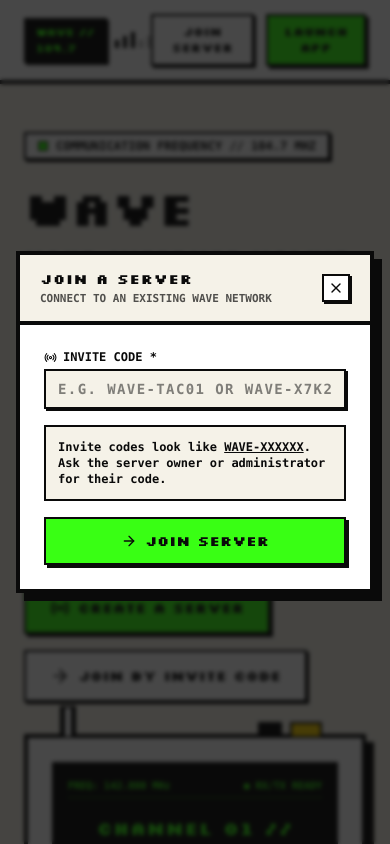
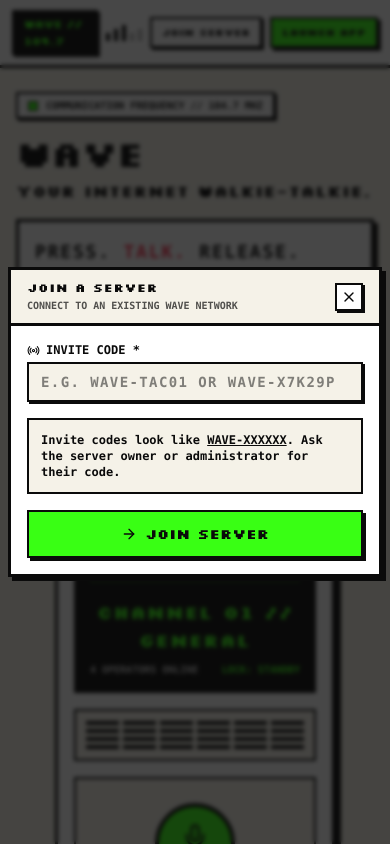
Before and after one commit to MadhurjyaBaruah/wave, a React (Vite) app: page / in a window 390 px wide. Both pictures are taken after a click on the button "JOIN SERVER". Built offline with nearby package versions, Linux system fonts and the light colour scheme; no server answers.

Commit message:
fix(responsive): resolve overflowing issues and optimize layout for smartphones, tablets, laptops, and desktop screens

```diff
--- a/index.html
+++ b/index.html
@@ -2,7 +2,7 @@
 <html lang="en">
   <head>
     <meta charset="UTF-8" />
-    <meta name="viewport" content="width=device-width, initial-scale=1.0" />
+    <meta name="viewport" content="width=device-width, initial-scale=1.0, maximum-scale=1.0, user-scalable=no, viewport-fit=cover" />
     <title>WAVE — Internet Walkie-Talkie</title>
     <meta name="description" content="Your internet walkie-talkie. Press. Talk. Release. Real-time WebRTC push-to-talk voice channels." />
     <meta property="og:title" content="WAVE — Internet Walkie-Talkie" />
--- a/src/App.tsx
+++ b/src/App.tsx
@@ -552,7 +552,7 @@
   const currentUserRole: ServerRole = isOwner ? 'OWNER' : (currentMember?.role || 'MEMBER');
 
   return (
-    <div className="flex flex-col h-screen w-screen bg-[#F5F2E8] text-[#0A0A0A] font-mono overflow-hidden">
+    <div className="flex flex-col h-[100dvh] w-full max-w-[100vw] bg-[#F5F2E8] text-[#0A0A0A] font-mono overflow-hidden">
       {view === 'landing' ? (
         <div className="w-full h-full overflow-y-auto">
           <LandingPage
@@ -570,11 +570,11 @@
       ) : (
         <div className="flex flex-col w-full h-full overflow-hidden">
           {/* Geometric Balance Top Header */}
-          <header className="h-16 border-b-4 border-[#0A0A0A] bg-[#FFFFFF] flex items-center justify-between px-6 shrink-0 z-20">
-            <div className="flex items-center gap-4">
+          <header className="h-14 sm:h-16 border-b-3 sm:border-b-4 border-[#0A0A0A] bg-[#FFFFFF] flex items-center justify-between px-3 sm:px-6 shrink-0 z-20 gap-2">
+            <div className="flex items-center gap-2 sm:gap-4 shrink-0">
               <button
                 onClick={() => setView('landing')}
-                className="bg-[#0A0A0A] text-[#39FF14] px-3 py-1 text-xl sm:text-2xl font-pixel font-bold tracking-tighter cursor-pointer hover:bg-[#1f1f1f] active:translate-y-0.5 border-2 border-[#0A0A0A]"
+                className="bg-[#0A0A0A] text-[#39FF14] px-2.5 sm:px-3 py-1 text-base sm:text-2xl font-pixel font-bold tracking-tighter cursor-pointer hover:bg-[#1f1f1f] active:translate-y-0.5 border-2 border-[#0A0A0A] shrink-0"
                 title="WAVE Home"
               >
                 WAVE // 104.7
@@ -588,20 +588,20 @@
               </div>
             </div>
 
-            <div className="flex items-center gap-4 sm:gap-6">
-              <div className="flex items-center gap-2">
+            <div className="flex items-center gap-2 sm:gap-6 min-w-0">
+              <div className="flex items-center gap-1.5 sm:gap-2 min-w-0">
                 <div
-                  className={`w-3 h-3 border border-[#0A0A0A] shadow-[1px_1px_0px_#0A0A0A] ${
+                  className={`w-2.5 h-2.5 sm:w-3 sm:h-3 border border-[#0A0A0A] shadow-[1px_1px_0px_#0A0A0A] shrink-0 ${
                     isSignalingConnected ? 'bg-[#39FF14]' : 'bg-[#FFD400]'
                   }`}
                 />
-                <span className="text-xs font-bold uppercase tracking-widest truncate max-w-[160px] sm:max-w-none text-[#0A0A0A]">
+                <span className="text-[10px] sm:text-xs font-bold uppercase tracking-widest truncate max-w-[100px] xs:max-w-[150px] sm:max-w-none text-[#0A0A0A]">
                   CONNECTED // {currentUser.username.toUpperCase()}
                 </span>
               </div>
               <button
                 onClick={() => setIsProfileOpen(true)}
-                className="h-8 w-8 bg-[#FFD400] border-2 border-[#0A0A0A] flex items-center justify-center font-bold text-xs shadow-[2px_2px_0px_#0A0A0A] cursor-pointer hover:bg-[#ffe033] active:translate-y-0.5"
+                className="h-7 w-7 sm:h-8 sm:w-8 bg-[#FFD400] border-2 border-[#0A0A0A] flex items-center justify-center font-bold text-xs shadow-[2px_2px_0px_#0A0A0A] cursor-pointer hover:bg-[#ffe033] active:translate-y-0.5 shrink-0"
                 title="Operator Profile"
               >
                 ?
@@ -625,6 +625,14 @@
               onReturnHome={() => setView('landing')}
             />
 
+            {/* Mobile Backdrop for Channel Sidebar Drawer */}
+            {isMobileSidebarOpen && (
+              <div
+                className="md:hidden fixed inset-0 bg-[#0A0A0A]/50 z-30 backdrop-blur-[1px]"
+                onClick={() => setIsMobileSidebarOpen(false)}
+              />
+            )}
+
             {/* Channel Sidebar */}
             {activeServer ? (
               <ChannelSidebar
@@ -639,6 +647,7 @@
                 onOpenCreateChannel={() => setIsCreateChannelOpen(true)}
                 onOpenSettings={() => setIsSettingsOpen(true)}
                 onOpenInvite={() => setIsInviteOpen(true)}
+                onCloseMobile={() => setIsMobileSidebarOpen(false)}
                 onLeaveServer={async () => {
                   if (!activeServer || !currentUser) return;
                   const serverToLeave = activeServer;
@@ -672,7 +681,7 @@
 
                 className={`${
                   isMobileSidebarOpen
-                    ? 'absolute inset-y-0 left-[72px] z-40 flex'
+                    ? 'absolute inset-y-0 left-14 sm:left-16 md:left-[72px] z-40 flex shadow-[4px_0px_0px_#0A0A0A]'
                     : 'hidden md:flex'
                 }`}
               />
--- a/src/components/landing/LandingPage.tsx
+++ b/src/components/landing/LandingPage.tsx
@@ -16,21 +16,21 @@
   return (
     <div className="min-h-screen bg-[#F5F2E8] text-[#0A0A0A] font-mono selection:bg-[#39FF14] selection:text-black">
       {/* Top Header */}
-      <header className="border-b-4 border-[#0A0A0A] bg-[#FFFFFF] sticky top-0 z-40 px-6 py-3.5 flex items-center justify-between">
+      <header className="border-b-3 sm:border-b-4 border-[#0A0A0A] bg-[#FFFFFF] sticky top-0 z-40 px-3 sm:px-6 py-2.5 sm:py-3.5 flex items-center justify-between gap-2">
         <WaveLogo size="md" showTagline />
 
-        <div className="flex items-center gap-3">
+        <div className="flex items-center gap-2 sm:gap-3 shrink-0">
           <button
             onClick={onOpenJoinServer}
             id="landing-header-join-btn"
-            className="retro-btn px-4 py-2 text-xs font-bold"
+            className="retro-btn px-2.5 sm:px-4 py-1.5 sm:py-2 text-[10px] sm:text-xs font-bold"
           >
             JOIN SERVER
           </button>
           <button
             onClick={onEnterDashboard}
             id="landing-header-enter-btn"
-            className="retro-btn retro-btn-green px-4 py-2 text-xs font-black"
+            className="retro-btn retro-btn-green px-2.5 sm:px-4 py-1.5 sm:py-2 text-[10px] sm:text-xs font-black"
           >
             LAUNCH APP
           </button>
@@ -38,49 +38,49 @@
       </header>
 
       {/* Main Hero Container */}
-      <section className="max-w-6xl mx-auto px-6 pt-12 pb-16">
+      <section className="max-w-6xl mx-auto px-4 sm:px-6 pt-6 sm:pt-12 pb-10 sm:pb-16">
         <div className="grid grid-cols-1 lg:grid-cols-12 gap-8 items-center">
           {/* Left Column: Typography & Call To Actions */}
-          <div className="lg:col-span-7 space-y-6">
-            <div className="inline-flex items-center gap-2 px-3 py-1 bg-[#FFFFFF] border-2 border-[#0A0A0A] shadow-[2px_2px_0px_#0A0A0A] text-[#0A0A0A] text-xs font-bold font-mono">
+          <div className="lg:col-span-7 space-y-4 sm:space-y-6">
+            <div className="inline-flex items-center gap-2 px-2.5 sm:px-3 py-1 bg-[#FFFFFF] border-2 border-[#0A0A0A] shadow-[2px_2px_0px_#0A0A0A] text-[#0A0A0A] text-[10px] sm:text-xs font-bold font-mono">
               <span className="w-2.5 h-2.5 bg-[#39FF14] border border-[#0A0A0A]" />
               <span>COMMUNICATION FREQUENCY // 104.7 MHZ</span>
             </div>
 
-            <div className="space-y-3">
-              <h1 className="font-pixel text-5xl sm:text-6xl md:text-7xl font-black tracking-tight text-[#0A0A0A] leading-none">
+            <div className="space-y-2 sm:space-y-3">
+              <h1 className="font-pixel text-4xl sm:text-6xl md:text-7xl font-black tracking-tight text-[#0A0A0A] leading-none">
                 WAVE
               </h1>
-              <p className="font-pixel text-xl sm:text-2xl text-[#0A0A0A] font-bold tracking-wide">
+              <p className="font-pixel text-base sm:text-xl md:text-2xl text-[#0A0A0A] font-bold tracking-wide">
                 YOUR INTERNET WALKIE-TALKIE.
               </p>
             </div>
 
-            <div className="p-5 bg-[#FFFFFF] border-4 border-[#0A0A0A] shadow-[6px_6px_0px_#0A0A0A]">
-              <p className="font-mono text-xl text-[#0A0A0A] tracking-widest font-black uppercase">
+            <div className="p-4 sm:p-5 bg-[#FFFFFF] border-3 sm:border-4 border-[#0A0A0A] shadow-[4px_4px_0px_#0A0A0A] sm:shadow-[6px_6px_0px_#0A0A0A]">
+              <p className="font-mono text-lg sm:text-xl text-[#0A0A0A] tracking-widest font-black uppercase">
                 Press. <span className="text-[#FF304F]">Talk.</span> Release.
               </p>
-              <p className="text-sm text-[#0A0A0A]/80 mt-2 font-bold leading-relaxed">
+              <p className="text-xs sm:text-sm text-[#0A0A0A]/80 mt-2 font-bold leading-relaxed">
                 Instant, low-latency audio transmission directly inside your browser. No bloated bloatware. One speaker at a time. Pure tactical clarity.
               </p>
             </div>
 
-            <div className="flex flex-wrap gap-4 pt-2">
+            <div className="flex flex-col sm:flex-row gap-3 sm:gap-4 pt-2">
               <button
                 onClick={onOpenCreateServer}
                 id="hero-create-server-btn"
-                className="retro-btn retro-btn-green px-6 py-3.5 text-sm md:text-base font-black flex items-center gap-2 shadow-[4px_4px_0px_#0A0A0A] active:translate-y-1"
+                className="retro-btn retro-btn-green px-5 sm:px-6 py-3 sm:py-3.5 text-xs sm:text-sm md:text-base font-black flex items-center justify-center gap-2 shadow-[3px_3px_0px_#0A0A0A] sm:shadow-[4px_4px_0px_#0A0A0A] active:translate-y-1"
               >
-                <Radio className="w-5 h-5" />
+                <Radio className="w-4 h-4 sm:w-5 sm:h-5" />
                 <span>CREATE A SERVER</span>
               </button>
 
               <button
                 onClick={onOpenJoinServer}
                 id="hero-join-server-btn"
-                className="retro-btn px-6 py-3.5 text-sm md:text-base font-black flex items-center gap-2 shadow-[4px_4px_0px_#0A0A0A] active:translate-y-1"
+                className="retro-btn px-5 sm:px-6 py-3 sm:py-3.5 text-xs sm:text-sm md:text-base font-black flex items-center justify-center gap-2 shadow-[3px_3px_0px_#0A0A0A] sm:shadow-[4px_4px_0px_#0A0A0A] active:translate-y-1"
               >
-                <ArrowRight className="w-5 h-5" />
+                <ArrowRight className="w-4 h-4 sm:w-5 sm:h-5" />
                 <span>JOIN BY INVITE CODE</span>
               </button>
             </div>
@@ -88,7 +88,7 @@
 
           {/* Right Column: Physical Walkie-Talkie Visual Mockup */}
           <div className="lg:col-span-5 flex justify-center">
-            <div className="w-full max-w-sm bg-[#FFFFFF] border-4 border-[#0A0A0A] p-6 shadow-[8px_8px_0px_#0A0A0A] relative">
+            <div className="w-full max-w-[280px] xs:max-w-xs sm:max-w-sm bg-[#FFFFFF] border-3 sm:border-4 border-[#0A0A0A] p-4 sm:p-6 shadow-[6px_6px_0px_#0A0A0A] sm:shadow-[8px_8px_0px_#0A0A0A] relative">
               {/* Top Antenna */}
               <div className="absolute -top-8 left-8 w-4 h-8 bg-[#0A0A0A] border-2 border-[#0A0A0A] flex items-center justify-center">
                 <div className="w-1.5 h-full bg-[#FFFFFF]" />
--- a/src/components/ui/Modal.tsx
+++ b/src/components/ui/Modal.tsx
@@ -35,23 +35,23 @@
   return (
     <div
       id={`${id}-backdrop`}
-      className="fixed inset-0 z-50 flex items-center justify-center p-4 bg-[#0A0A0A]/75 backdrop-blur-[2px]"
+      className="fixed inset-0 z-50 flex items-center justify-center p-2 sm:p-4 md:p-6 bg-[#0A0A0A]/75 backdrop-blur-[2px] overflow-hidden"
       onClick={(e) => {
         if (e.target === e.currentTarget) onClose();
       }}
     >
       <div
         id={id}
-        className={`w-full ${maxWidth} bg-[#FFFFFF] border-4 border-[#0A0A0A] shadow-[8px_8px_0px_#0A0A0A] overflow-hidden animate-in fade-in zoom-in-95 duration-100`}
+        className={`w-full ${maxWidth} max-h-[calc(100dvh-1rem)] sm:max-h-[calc(100dvh-2rem)] flex flex-col bg-[#FFFFFF] border-3 sm:border-4 border-[#0A0A0A] shadow-[4px_4px_0px_#0A0A0A] sm:shadow-[8px_8px_0px_#0A0A0A] overflow-hidden animate-in fade-in zoom-in-95 duration-100`}
       >
         {/* Modal Header */}
-        <div className="flex items-center justify-between px-5 py-3.5 bg-[#F5F2E8] border-b-4 border-[#0A0A0A]">
-          <div>
-            <h2 className="font-pixel text-sm tracking-wider uppercase font-bold text-[#0A0A0A]">
+        <div className="shrink-0 flex items-center justify-between px-4 sm:px-5 py-2.5 sm:py-3.5 bg-[#F5F2E8] border-b-3 sm:border-b-4 border-[#0A0A0A]">
+          <div className="pr-2 truncate">
+            <h2 className="font-pixel text-xs sm:text-sm tracking-wider uppercase font-bold text-[#0A0A0A] truncate">
               {title}
             </h2>
             {subtitle && (
-              <p className="text-[11px] font-mono text-[#0A0A0A]/70 uppercase mt-0.5 font-bold">
+              <p className="text-[10px] sm:text-[11px] font-mono text-[#0A0A0A]/70 uppercase mt-0.5 font-bold truncate">
                 {subtitle}
               </p>
             )}
@@ -60,14 +60,16 @@
             onClick={onClose}
             id={`${id}-close-btn`}
             aria-label="Close modal"
-            className="w-7 h-7 flex items-center justify-center bg-[#FFFFFF] text-[#0A0A0A] hover:bg-[#FF304F] hover:text-[#FFFFFF] border-2 border-[#0A0A0A] shadow-[2px_2px_0px_#0A0A0A] transition-colors"
+            className="w-7 h-7 shrink-0 flex items-center justify-center bg-[#FFFFFF] text-[#0A0A0A] hover:bg-[#FF304F] hover:text-[#FFFFFF] border-2 border-[#0A0A0A] shadow-[2px_2px_0px_#0A0A0A] transition-colors cursor-pointer active:translate-y-0.5"
           >
             <X size={16} />
           </button>
         </div>
 
-        {/* Modal Content */}
-        <div className="p-6 font-mono text-sm text-[#0A0A0A] bg-[#FFFFFF]">{children}</div>
+        {/* Modal Content - Scrollable if content is tall */}
+        <div className="flex-1 overflow-y-auto p-4 sm:p-6 font-mono text-xs sm:text-sm text-[#0A0A0A] bg-[#FFFFFF]">
+          {children}
+        </div>
       </div>
     </div>
   );
--- a/src/index.css
+++ b/src/index.css
@@ -1,14 +1,50 @@
 @import "tailwindcss";
 
 @layer base {
-  body {
+  html, body {
+    height: 100%;
+    min-height: 100dvh;
+    width: 100%;
+    max-width: 100vw;
     background-color: #F5F2E8;
     color: #0A0A0A;
     font-family: 'Space Mono', monospace;
     overflow-x: hidden;
     user-select: none;
     -webkit-user-select: none;
+    -webkit-tap-highlight-color: transparent;
   }
+
+  #root {
+    height: 100%;
+    min-height: 100dvh;
+    width: 100%;
+    max-width: 100vw;
+    overflow-x: hidden;
+  }
+}
+
+/* Tactical retro custom scrollbar */
+::-webkit-scrollbar {
+  width: 5px;
+  height: 5px;
+}
+::-webkit-scrollbar-track {
+  background: #F5F2E8;
+}
+::-webkit-scrollbar-thumb {
+  background: #0A0A0A;
+}
+::-webkit-scrollbar-thumb:hover {
+  background: #39FF14;
+}
+
+.no-scrollbar::-webkit-scrollbar {
+  display: none;
+}
+.no-scrollbar {
+  -ms-overflow-style: none;
+  scrollbar-width: none;
 }
 
 .font-pixel {
```
Also changed, not shown: src/components/dashboard/ChannelSidebar.tsx (+17 -4 lines), src/components/dashboard/ServerRail.tsx (+12 -12 lines), src/components/modals/ServerSettingsModal.tsx (+15 -15 lines), src/components/voice/PushToTalkButton.tsx (+4 -4 lines), src/components/voice/VoiceConsole.tsx (+68 -61 lines).
